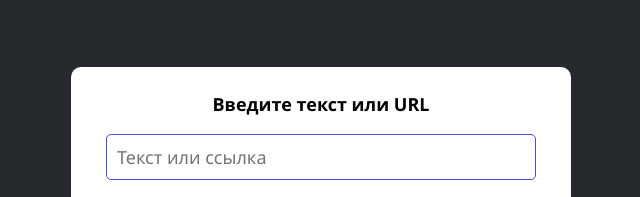
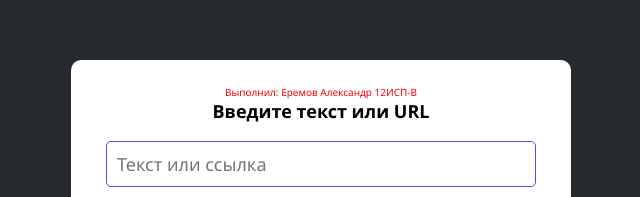
Before and after one commit to Alexander-Eremov/MDK_18_PR, a plain HTML site: page index.html in a window 1280 px wide. Shown: the part 165-362 px from the top of the page, without its empty margins (319-959 px from the left). Drawn offline with Linux system fonts and the light colour scheme.

Commit message:
Add files via upload

```diff
--- a/index.html
+++ b/index.html
@@ -12,6 +12,7 @@
 
 <body>
     <div class="container">
+        <h6>Выполнил: Еремов Александр 12ИСП-В</h6>
         <p>Введите текст или URL</p>
         <input type="text" id="qrText" placeholder="Текст или ссылка">
         <div class="qrDesign">
--- a/style.css
+++ b/style.css
@@ -7,6 +7,13 @@
 }
 body {
     background-color: #262a2f;
+}
+
+h6{
+    text-align: center;
+    font-size: 10px;
+    font-weight: 400;
+    color: red;
 }
 .container {
     width: 500px;
```
